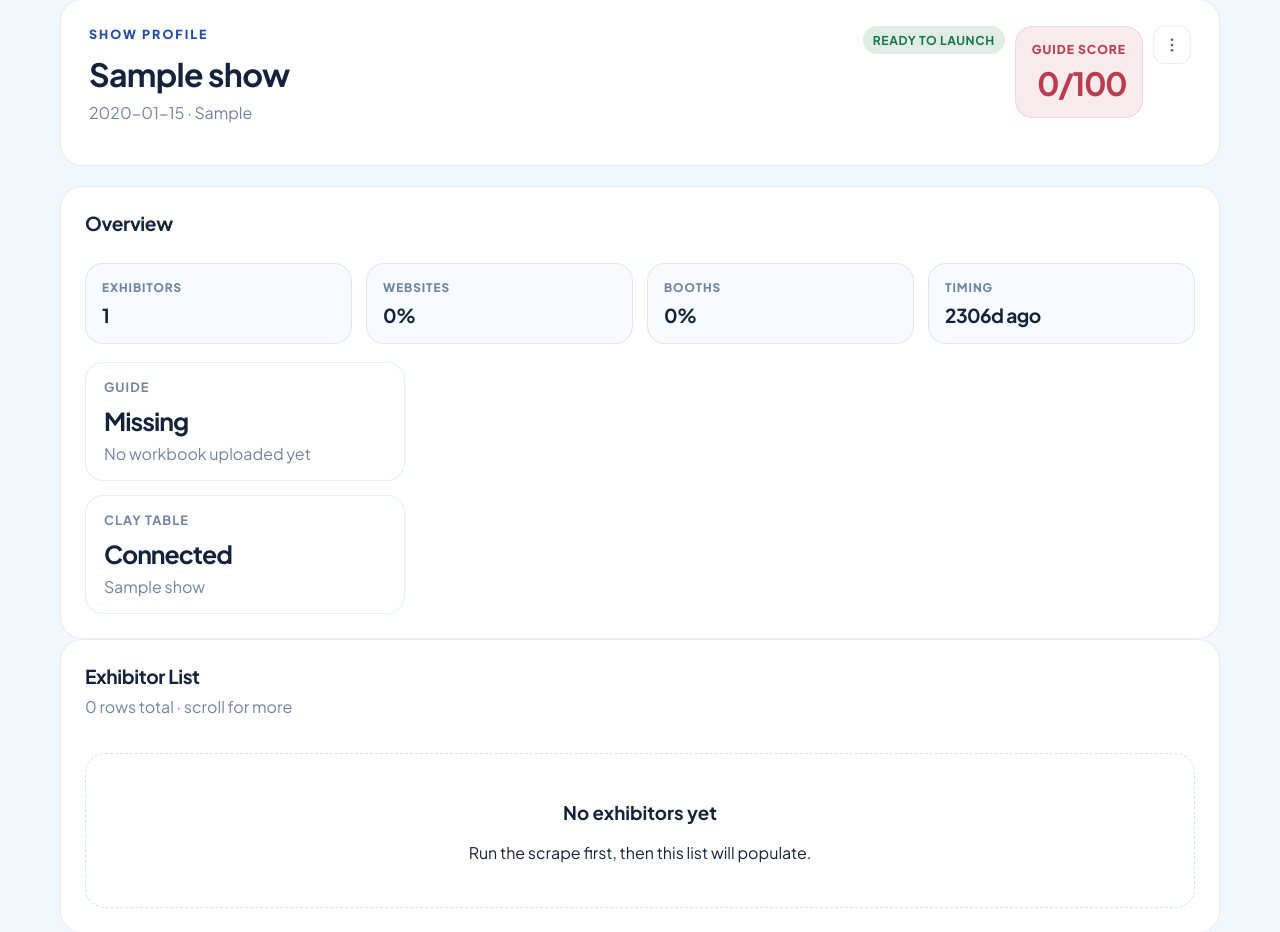
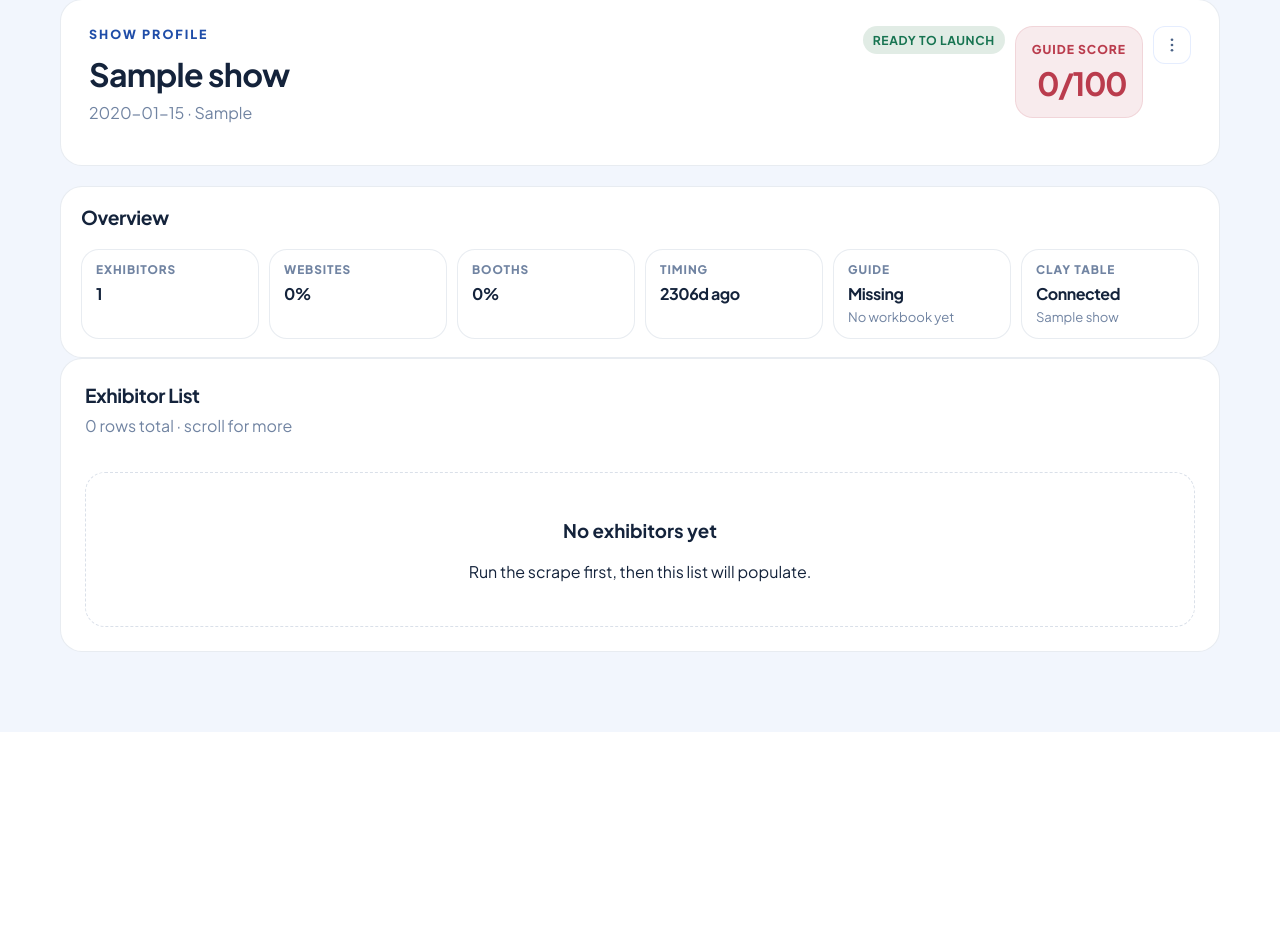
Before and after one commit to hhamzie/Conduit_TradeShow_GTM, a FastAPI app: page /shows/1 in a window 1280 px wide. Shown: the part 153-1085 px from the top of the page. After the commit the page ends 885 px from the top, so only its background shows below. Run offline with FastAPI, Linux system fonts and the light colour scheme; tables that the repository leaves empty hold one stand-in row (values such as "Sample post").

Commit message:
Condense profile overview layout

```diff
--- a/static/styles.css
+++ b/static/styles.css
@@ -1089,8 +1089,9 @@
 }
 
 .metric-strip {
-  grid-template-columns: repeat(4, minmax(0, 1fr));
-  margin-bottom: 18px;
+  grid-template-columns: repeat(6, minmax(0, 1fr));
+  margin-bottom: 0;
+  gap: 10px;
 }
 
 .metric-tile,
@@ -1103,14 +1104,14 @@
 }
 
 .metric-tile {
-  padding: 16px;
+  padding: 12px 14px;
   border: 1px solid var(--line);
-  background: rgba(247, 250, 255, 0.9);
+  background: #ffffff;
 }
 
 .metric-tile span {
   display: block;
-  margin-bottom: 8px;
+  margin-bottom: 6px;
   font-size: 0.74rem;
   font-weight: 800;
   letter-spacing: 0.08em;
@@ -1119,8 +1120,15 @@
 }
 
 .metric-tile strong {
-  font-size: 1.2rem;
+  font-size: 1rem;
   letter-spacing: -0.03em;
+}
+
+.metric-tile-status small {
+  display: block;
+  margin-top: 4px;
+  font-size: 0.82rem;
+  line-height: 1.35;
 }
 
 .analysis-columns {
@@ -1541,7 +1549,7 @@
   .company-guide-grid,
   .next-step-strip,
   .metric-strip {
-    grid-template-columns: minmax(0, 1fr);
+    grid-template-columns: repeat(2, minmax(0, 1fr));
   }
 
   .show-card {
@@ -2095,6 +2103,14 @@
   margin-bottom: 0;
 }
 
+.profile-overview-panel {
+  padding: 18px 20px;
+}
+
+.profile-overview-panel .panel-head {
+  margin-bottom: 12px;
+}
+
 .profile-overview-grid {
   display: grid;
   grid-template-columns: minmax(0, 320px);
@@ -2315,6 +2331,10 @@
     grid-template-columns: 1fr;
   }
 
+  .metric-strip {
+    grid-template-columns: 1fr;
+  }
+
   .lane-topline {
     align-items: start;
     flex-direction: column;
--- a/templates/show_detail.html
+++ b/templates/show_detail.html
@@ -87,7 +87,7 @@
   {% endif %}
 </section>
 
-<section class="panel profile-card">
+<section class="panel profile-card profile-overview-panel">
   <div class="panel-head">
     <div>
       <h2>Overview</h2>
@@ -111,31 +111,28 @@
       <span>Timing</span>
       <strong>{% if analysis.days_until_event >= 0 %}{{ analysis.days_until_event }}d out{% else %}{{ analysis.days_until_event | abs }}d ago{% endif %}</strong>
     </div>
-  </div>
-
-  <div class="profile-overview-grid">
-    <article class="profile-summary-card">
-      <span class="stat-label">Guide</span>
-      <strong class="stat-value">{% if analysis.guide_company_count > 0 %}Ready{% else %}Missing{% endif %}</strong>
-      <p class="muted">
+    <div class="metric-tile metric-tile-status">
+      <span>Guide</span>
+      <strong>{% if analysis.guide_company_count > 0 %}Ready{% else %}Missing{% endif %}</strong>
+      <small class="muted">
         {% if analysis.guide_company_count > 0 %}
-        {{ analysis.guide_company_count }} companies loaded
+        {{ analysis.guide_company_count }} loaded
         {% else %}
-        No workbook uploaded yet
+        No workbook yet
         {% endif %}
-      </p>
-    </article>
-    <article class="profile-summary-card">
-      <span class="stat-label">Clay Table</span>
-      <strong class="stat-value">{% if show.clay_table_id %}Connected{% else %}Missing{% endif %}</strong>
-      <p class="muted">
+      </small>
+    </div>
+    <div class="metric-tile metric-tile-status">
+      <span>Clay Table</span>
+      <strong>{% if show.clay_table_id %}Connected{% else %}Missing{% endif %}</strong>
+      <small class="muted">
         {% if show.clay_table_id %}
-        {{ show.clay_table_name or "Table linked" }}
+        {{ show.clay_table_name or "Linked" }}
         {% else %}
-        No Clay table linked yet
+        Not linked yet
         {% endif %}
-      </p>
-    </article>
+      </small>
+    </div>
   </div>
 </section>
 
```
